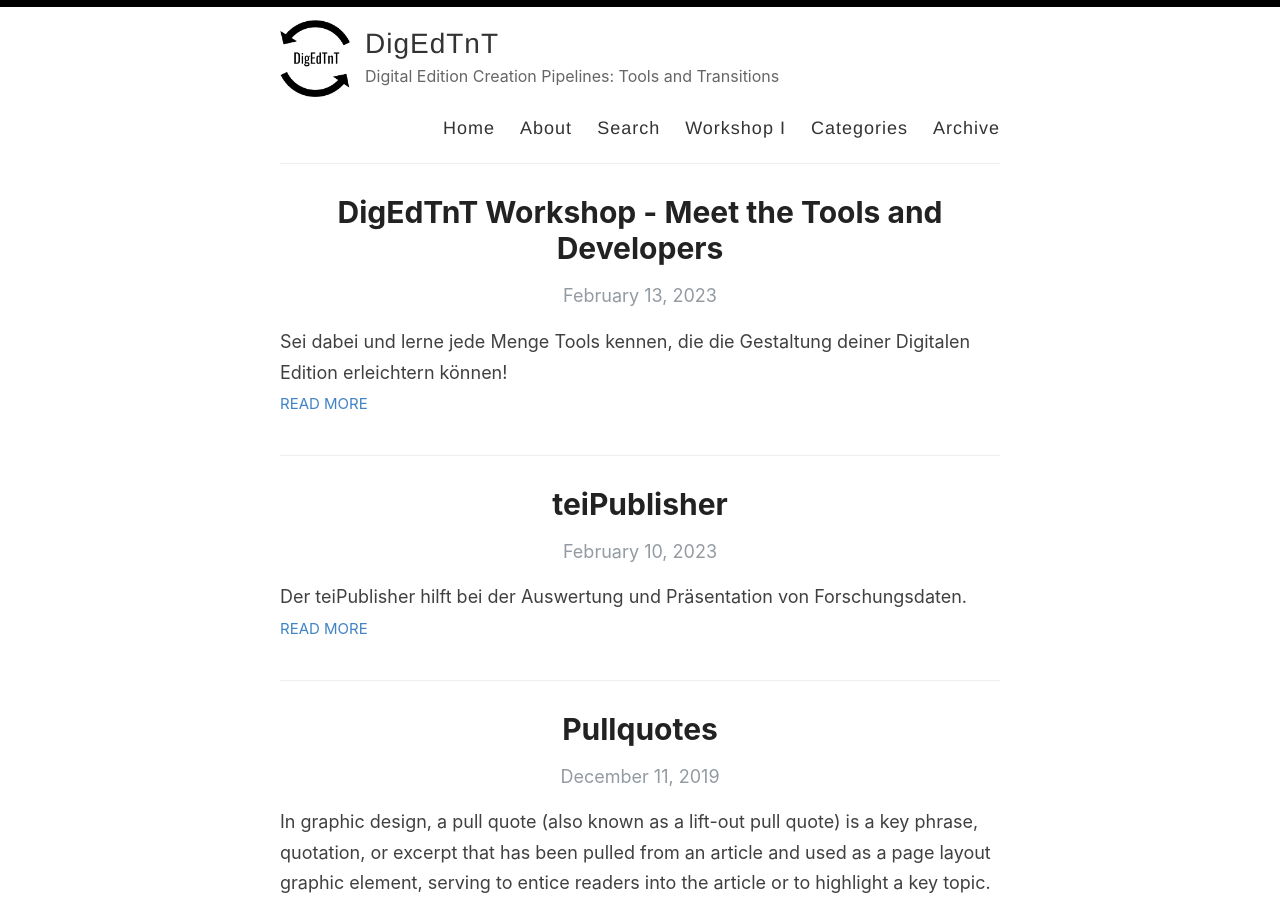
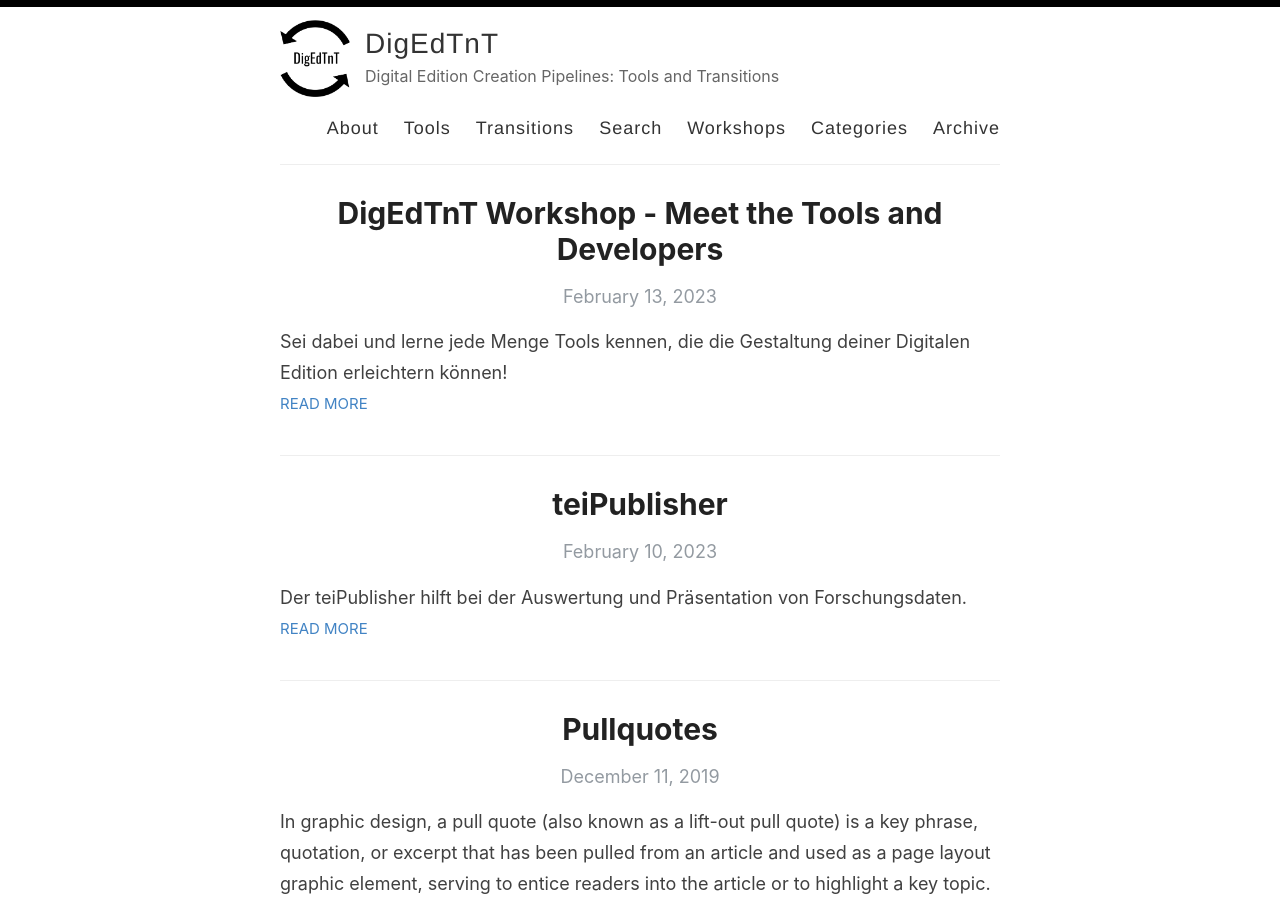
Before and after one commit to DigEdTnT/digedtnt.github.io, a Jekyll site: the page built from index.html, in a window 1280 px wide and 900 px high. Built offline with Jekyll 4.4.1, drawn with Linux system fonts in a browser that asks for light colours; the list of posts is cut into pages by our own code.

Commit message:
Update default.html

```diff
--- a/_layouts/default.html
+++ b/_layouts/default.html
@@ -28,10 +28,11 @@
             </div>
 
             <nav>
-              <a href="{{ site.baseurl }}/">Home</a>
               <a href="{{ site.baseurl }}/about">About</a>
+              <a href="{{ site.baseurl }}/">Tools</a>
+              <a href="{{ site.baseurl }}/">Transitions</a>
               <a href="{{ site.baseurl }}/search">Search</a>
-              <a href="{{ site.baseurl }}/workshop1">Workshop I</a>
+              <a href="{{ site.baseurl }}/workshop1">Workshops</a>
               <a href="{{ site.baseurl }}/categories">Categories</a>
               <a href="{{ site.baseurl }}/archive">Archive</a>
             </nav>
```
